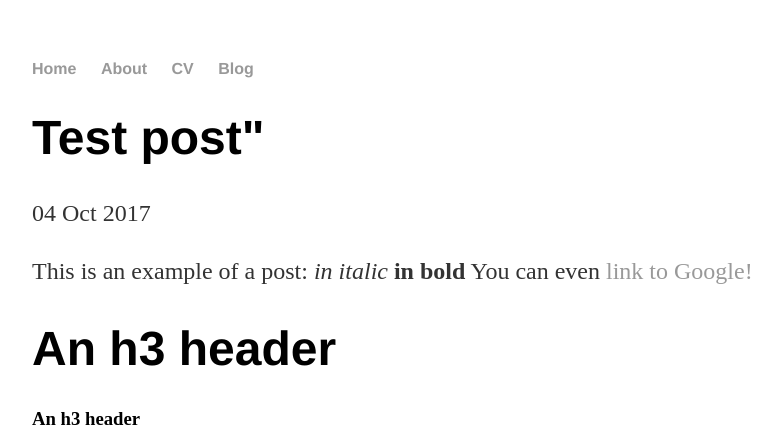
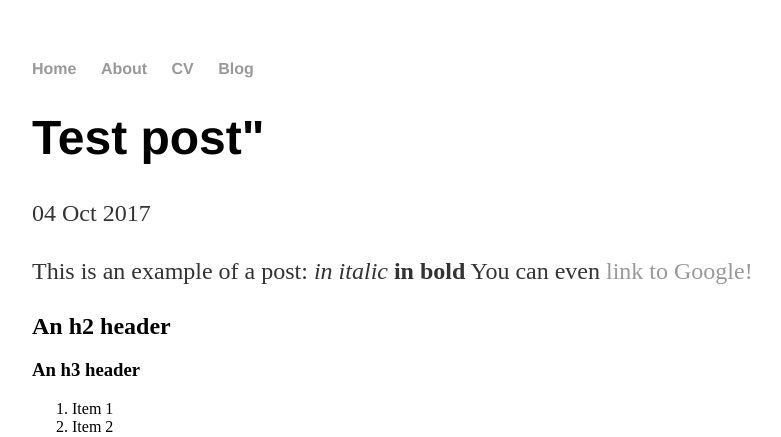
Before and after one commit to SarahLECLERC7/red-7.github.io, a Jekyll site: the page built from _posts/2017-10-04-example.md, in a window 1280 px wide. Shown: the top 437 px of the page, without its empty margins (160-941 px from the left). Built offline with Jekyll 4.4.1, drawn with Linux system fonts in a browser that asks for light colours.

```diff
--- a/_posts/2017-10-04-example.md
+++ b/_posts/2017-10-04-example.md
@@ -10,7 +10,7 @@ This is an example of a post:
 **in bold**
 You can even [link to Google!](http://google.com)
 
-# An h3 header #
+## An h2 header ##
 ### An h3 header ###
 
 1. Item 1
```
